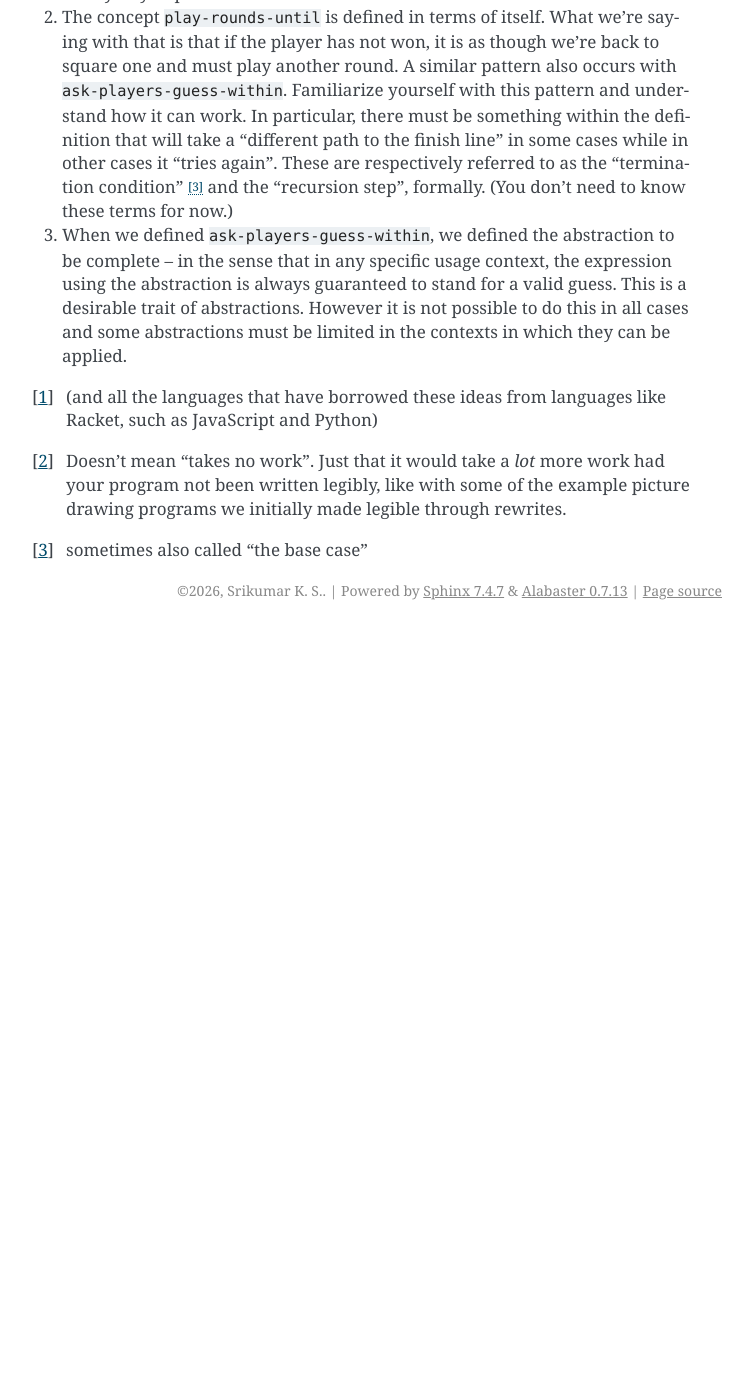
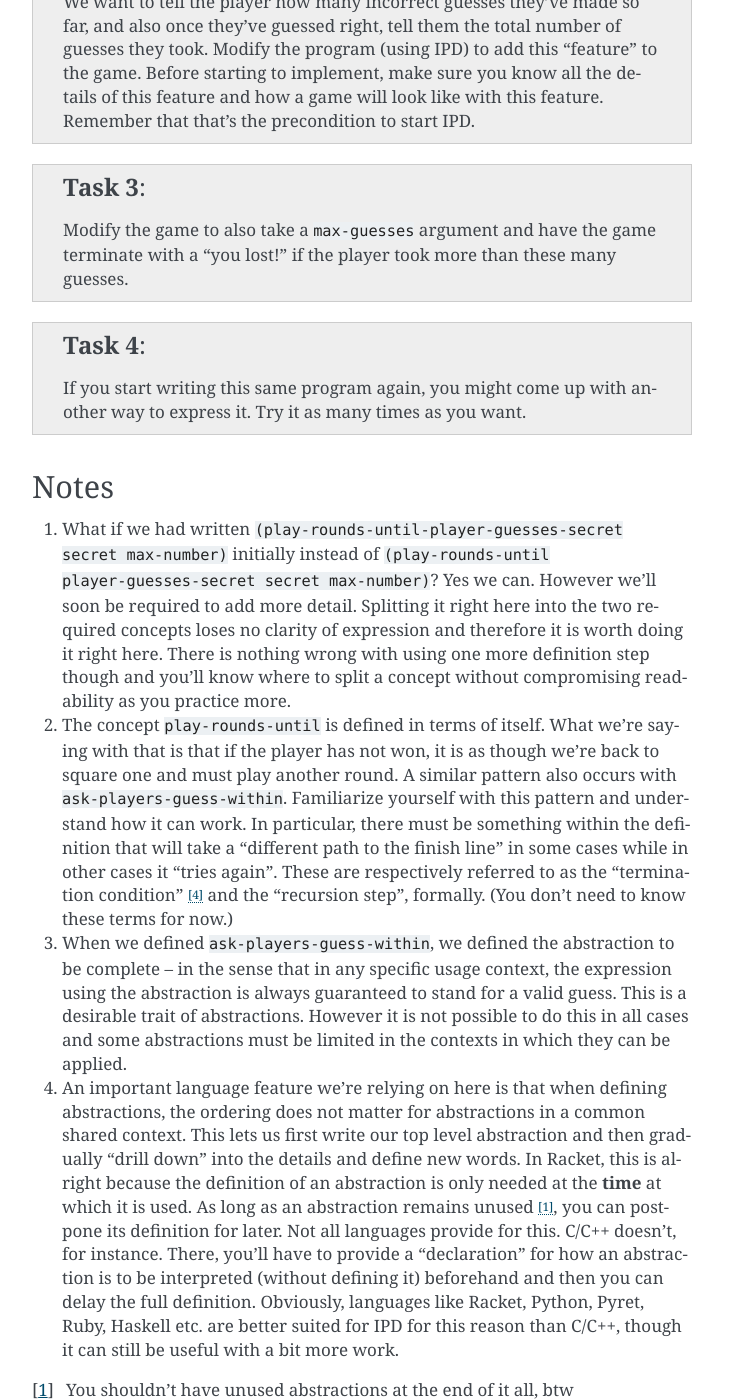
Before and after one commit to kreauniv/complit, a Sphinx documentation site: the page built from source/ipd.rst, in a window 1280 px wide and 1400 px high, scrolled down 6365 px. Shown: the whole window, without its empty margins (388-1141 px from the left). Built offline with Sphinx 7.4.7, drawn with Linux system fonts in a browser that asks for light colours; before the commit the page ends 6995 px from its top, so only the background shows below that; some of the changed text lies outside the part shown.

Commit message:
Edits for IPD

```diff
--- a/source/index.rst
+++ b/source/index.rst
@@ -13,6 +13,7 @@
    editor
    strings
    sample-programs
+   ipd
    structures
    parsing
    assumptions
--- a/source/ipd.rst
+++ b/source/ipd.rst
@@ -146,7 +146,18 @@
         (define guess (ask-players-guess-within max-number))
         (if (win-condition? secret guess)
             (player-won guess)
-            (play-rounds-until win-condition? secret)))
+            (begin (give-hint-to-player secret guess)
+                   (play-rounds-until win-condition? secret))))
+
+Giving a hint to the player is easy -
+
+.. code:: Racket
+
+   ; Assumes secret is not equal to guess.
+   (define (give-hint-to-player secret guess)
+      (if (< secret guess)
+         (displayln "Guess lower")
+         (displayln "Guess higher")))
 
 We know that ``(win-condition? secret guess)`` is either ``#true`` or
 ``#false``, so we must take a call based on this. This leads us to using ``(if ...)``.
@@ -178,7 +189,16 @@
         (define guess (ask-players-guess-within max-number))
         (if (win-condition? secret guess)
             (player-won guess)
-            (play-rounds-until win-condition? secret)))
+            (begin (give-hint-to-player secret guess)
+                   (play-rounds-until win-condition? secret max-number))))
+
+   ; Assumes secret is not equal to guess.
+   (define (give-hint-to-player secret guess)
+      (if (< secret guess)
+         (displayln "Guess lower")
+         (displayln "Guess higher")))
+
+
 
 Now we can proceed to define the missing words --
 
@@ -189,7 +209,8 @@
         (define guess (read))
         (if (guess-valid? guess max-number)
             guess
-            (ask-players-guess-within max-number)))
+            (begin (tell-player-to-type-valid-value max-number)
+                   (ask-players-guess-within max-number))))
 
     (define (tell-player-to-guess-within max-number)
         (display "What's your guess? (max ")
@@ -201,6 +222,11 @@
              (integer? guess)
              (>= guess 1)
              (<= guess max-number)))
+
+    (define (tell-player-to-type-valid-value max-number)
+        (display "Hey! Type a number between 1 and ")
+        (display max-number)
+        (displayln "."))
 
 Here I've skipped a few steps to define the new words. Work these
 out for yourself and convince yourself of their validity.
@@ -245,18 +271,26 @@
     (define (player-guesses-secret secret guess)
         (= secret guess))
 
-   (define (play-rounds-until win-condition? secret max-number)
+    (define (play-rounds-until win-condition? secret max-number)
         (define guess (ask-players-guess-within max-number))
         (if (win-condition? secret guess)
             (player-won guess)
-            (play-rounds-until win-condition? secret)))
+            (begin (give-hint-to-player secret guess)
+                   (play-rounds-until win-condition? secret max-number))))
+
+    ; Assumes secret is not equal to guess.
+    (define (give-hint-to-player secret guess)
+        (if (< secret guess)
+            (displayln "Guess lower")
+            (displayln "Guess higher")))
 
     (define (ask-players-guess-within max-number)
         (tell-player-to-guess-within max-number)
         (define guess (read))
         (if (guess-valid? guess max-number)
             guess
-            (ask-players-guess-within max-number)))
+            (begin (tell-player-to-type-valid-value max-number)
+                   (ask-players-guess-within max-number))))
 
     (define (tell-player-to-guess-within max-number)
         (display "What's your guess? (max ")
@@ -268,6 +302,11 @@
              (integer? guess)
              (>= guess 1)
              (<= guess max-number)))
+
+    (define (tell-player-to-type-valid-value max-number)
+        (display "Hey! Type a number between 1 and ")
+        (display max-number)
+        (displayln "."))
 
     (define (player-won guess)
         (display "Your guess ")
@@ -330,6 +369,22 @@
    in all cases and some abstractions must be limited in the contexts in which
    they can be applied.
 
+4. An important language feature we're relying on here is that when defining
+   abstractions, the ordering does not matter for abstractions in a common
+   shared context. This lets us first write our top level abstraction and then
+   gradually "drill down" into the details and define new words. In Racket,
+   this is alright because the definition of an abstraction is only needed at
+   the **time** at which it is used. As long as an abstraction remains unused
+   [#unused]_, you can postpone its definition for later. Not all languages
+   provide for this. C/C++ doesn't, for instance. There, you'll have to provide
+   a "declaration" for how an abstraction is to be interpreted (without
+   defining it) beforehand and then you can delay the full definition.
+   Obviously, languages like Racket, Python, Pyret, Ruby, Haskell etc. are
+   better suited for IPD for this reason than C/C++, though it can still be
+   useful with a bit more work.
+
+.. [#unused] You shouldn't have unused abstractions at the end of it all, btw
+
 .. [#likeracket] (and all the languages that have borrowed these ideas from
    languages like Racket, such as JavaScript and Python)
 
```
